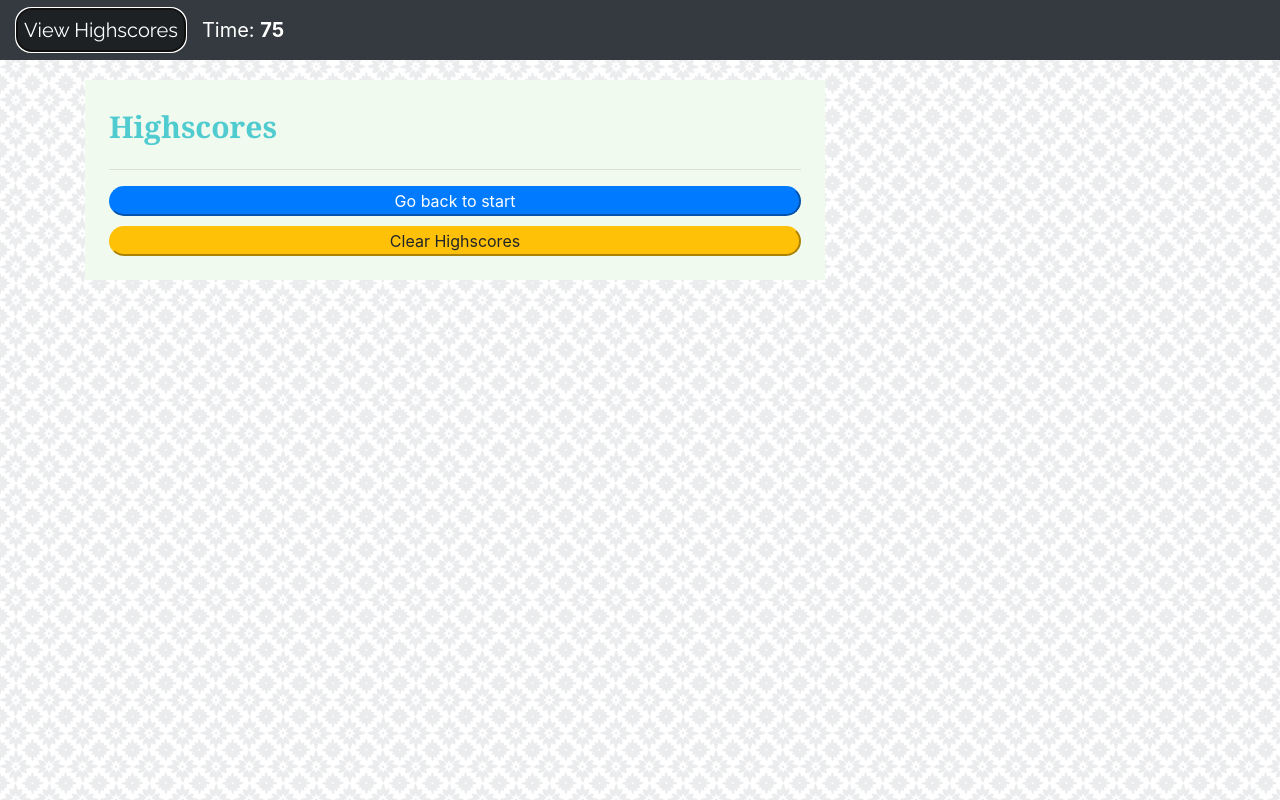
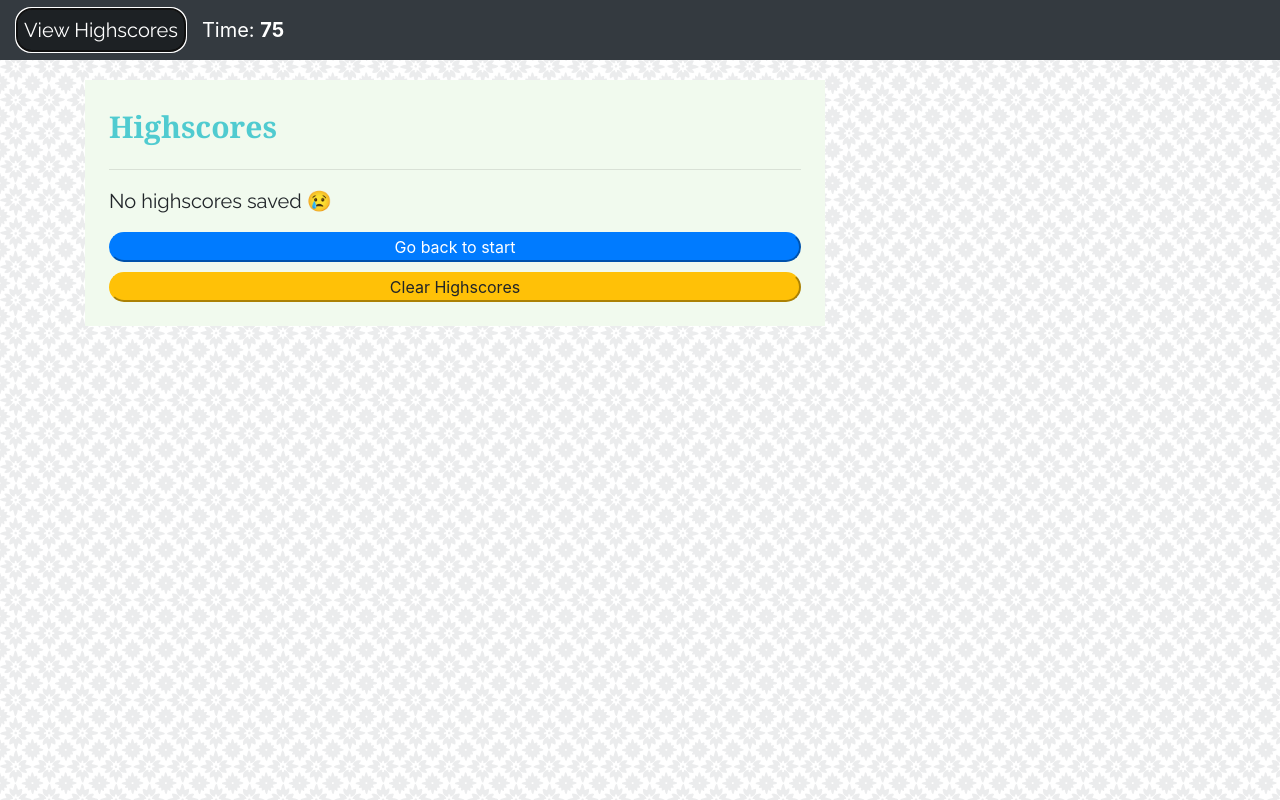
Before and after one commit to AGr2020Xman/Code-Quiz, a plain HTML site: page index.html in a window 1280 px wide. Both pictures are taken after a click on the button "View Highscores". Drawn offline with nearby package versions, Linux system fonts and the light colour scheme.

Commit message:
Added 'no highscore saved' and an extra class

```diff
--- a/script.js
+++ b/script.js
@@ -242,7 +242,9 @@
       return b.viewHighscores - a.viewHighscores;
     });
   }
-
+  if (highscoreHistoryStorage.length === 0) {
+    scoreList.append(`<p class="sad">No highscores saved 😢</p>`); //add text saying no highscores saved to DOM
+  } else {
     // for EACH item and index, create entry under scoreList with target-able classes
     highscoreHistoryStorage.forEach((item, index) => {
       var itemValue = $(
@@ -253,6 +255,7 @@
       // append to scoreList in the scores section, under the highscoreHistory article
       scoreList.append(itemValue);
     });
+  }
 };
 
 // opening functions - show the start screen - get the current highscore history
--- a/style.css
+++ b/style.css
@@ -1,6 +1,10 @@
 .flash {
     display: none;
     text-align: center;
+}
+
+.sad {
+    font-size: 20px;
 }
 
 .answer {
@@ -28,7 +32,6 @@
 #clear-score {}
 
 .savedScore {
-    color: ;
     font-weight: bolder;
     font-family: 'Noto Serif', serif;
     font-size: 18px;
```
Lines whose indentation alone changed are shown as unchanged.
